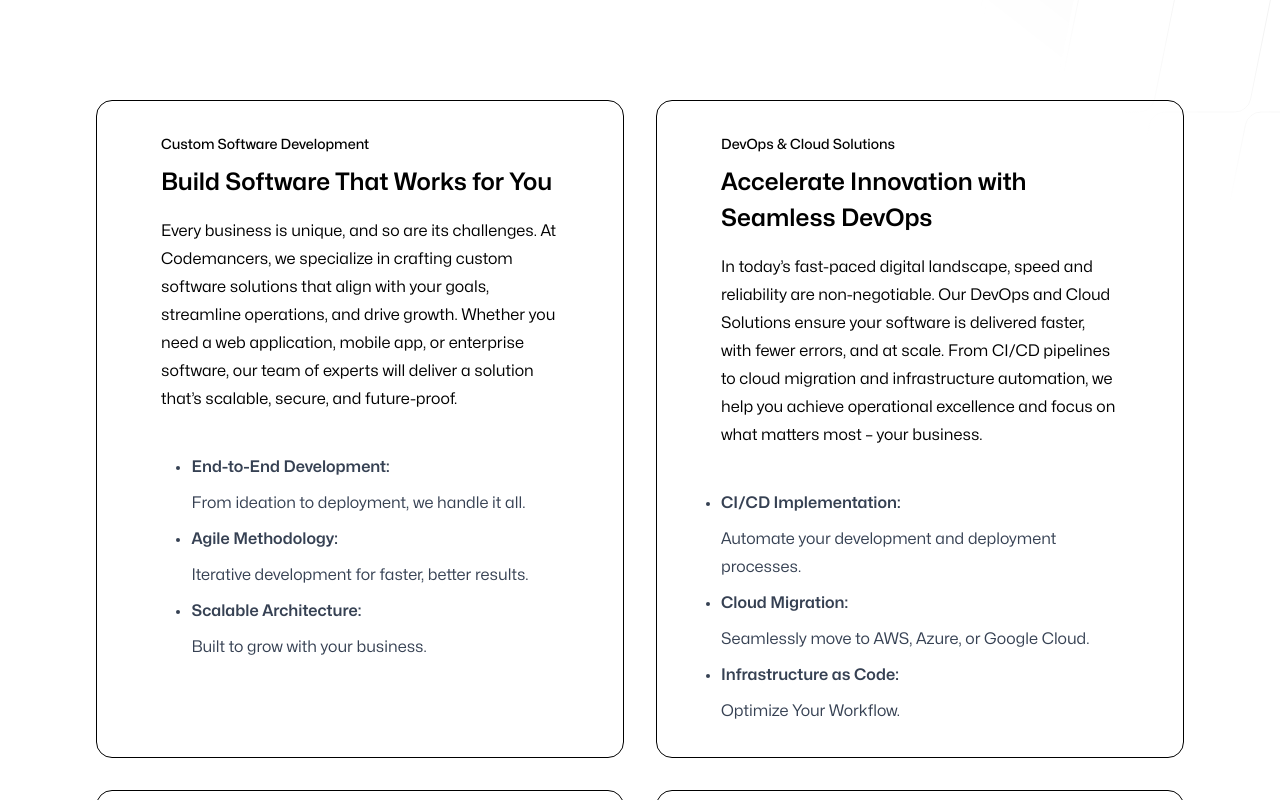
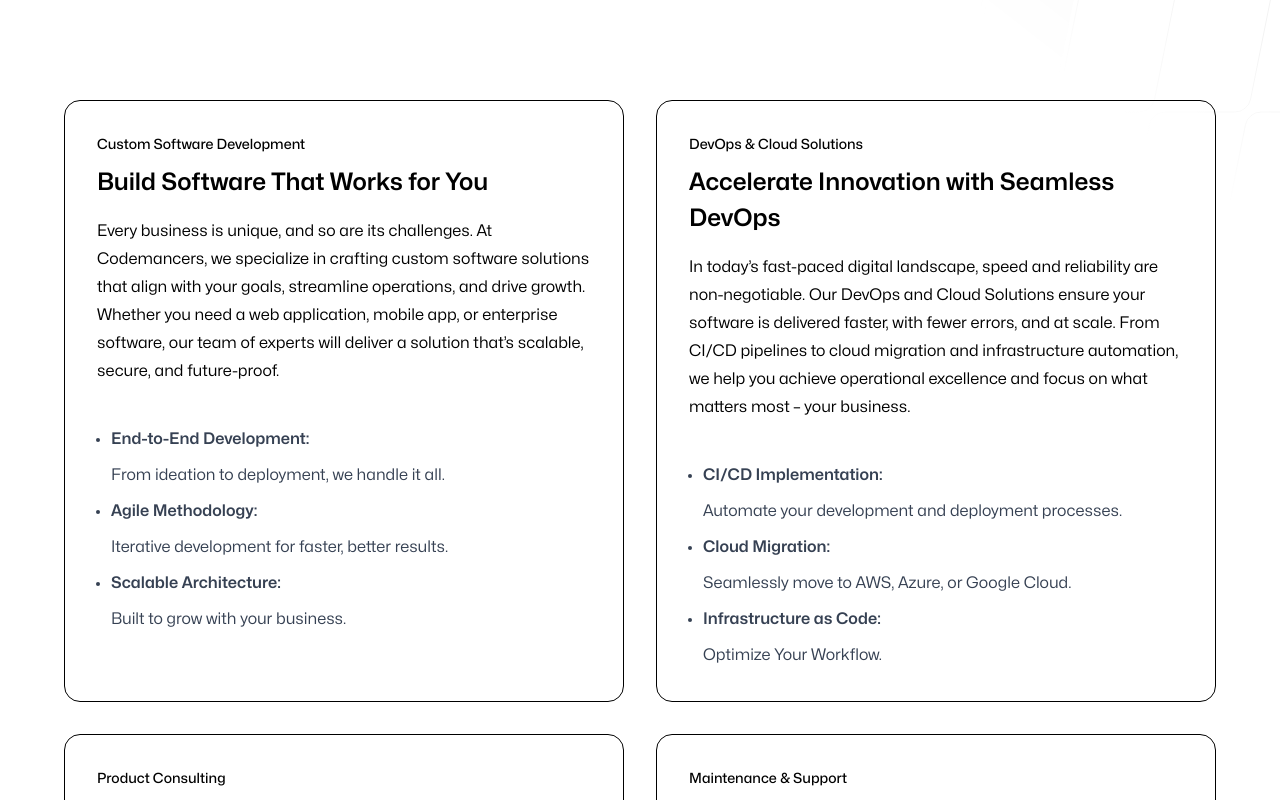
Before and after one commit to giri14mct/codemancers, a Next.js app: page /services in a window 1280 px wide. Shown: the part 760-1560 px from the top of the page. Built offline with nearby package versions, Linux system fonts and the light colour scheme.

Commit message:
Fix service page spacing issue

```diff
--- a/src/app/services/page.tsx
+++ b/src/app/services/page.tsx
@@ -55,7 +55,7 @@
 
                   <Link
                     href="/contact/"
-                    className="text-blue-650 border-brand-blue hover:bg-brand-blue flex h-11 w-full items-center justify-center rounded-lg border px-6 text-base font-medium transition-all hover:text-white md:w-auto"
+                    className="text-blue-650 border-brand-blue hover:bg-brand-blue flex h-11 w-full items-center justify-center rounded-lg border px-6 text-base font-medium text-nowrap transition-all hover:text-white md:w-auto"
                   >
                     Schedule a Free Consultation →
                   </Link>
--- a/src/components/ServiceCards.tsx
+++ b/src/components/ServiceCards.tsx
@@ -129,7 +129,6 @@
 
 const ServiceCards = () => {
   return (
-    <Container>
     <FadeIn>
       <div className="w-full py-16">
         <div className="mt-24 flex flex-wrap justify-between gap-8 sm:mt-32 lg:mt-56">
@@ -139,7 +138,6 @@
               className="to-gray-10 flex w-full flex-col justify-between gap-5 rounded-2xl border bg-gradient-to-br from-white p-8 sm:w-[calc(50%-16px)]"
             >
               <div className="flex flex-col gap-8">
-                  <Container>
                 <FadeIn>
                   <p className="text-custom-gray text-sm font-medium">
                     {content.id}
@@ -153,11 +151,9 @@
                     </p>
                   </div>
                 </FadeIn>
-                  </Container>
 
-                  <Container>
                 <FadeIn>
-                      <ul className="list-disc space-y-2">
+                  <ul className="list-disc space-y-2 pl-[14px]">
                     {content.features.map((feature, fIndex) => (
                       <>
                         <li key={fIndex} className="mt-2 text-gray-700">
@@ -177,14 +173,12 @@
                     ))}
                   </ul>
                 </FadeIn>
-                  </Container>
               </div>
             </div>
           ))}
         </div>
       </div>
     </FadeIn>
-    </Container>
   )
 }
 
```
Lines whose indentation alone changed are shown as unchanged.
